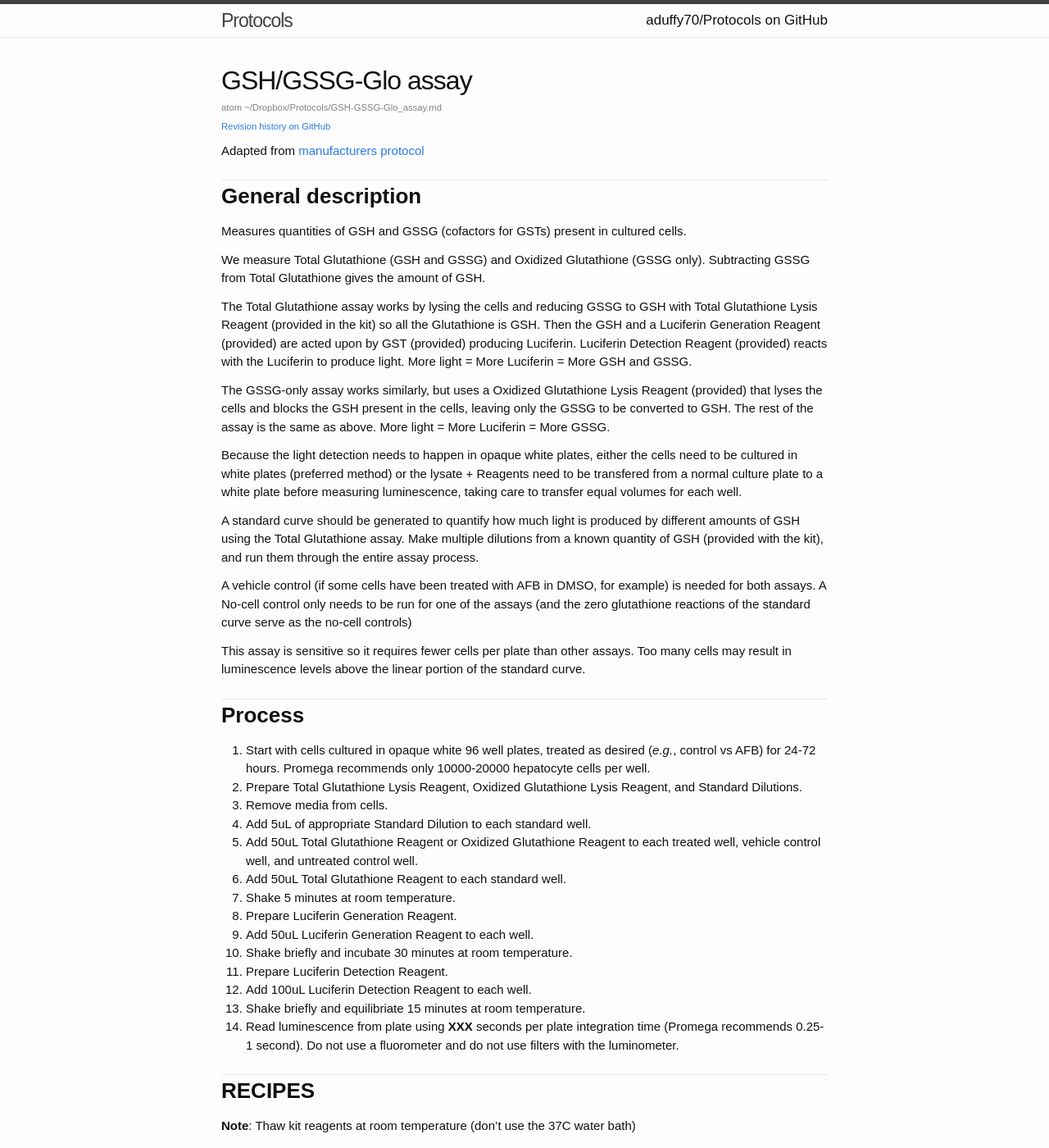
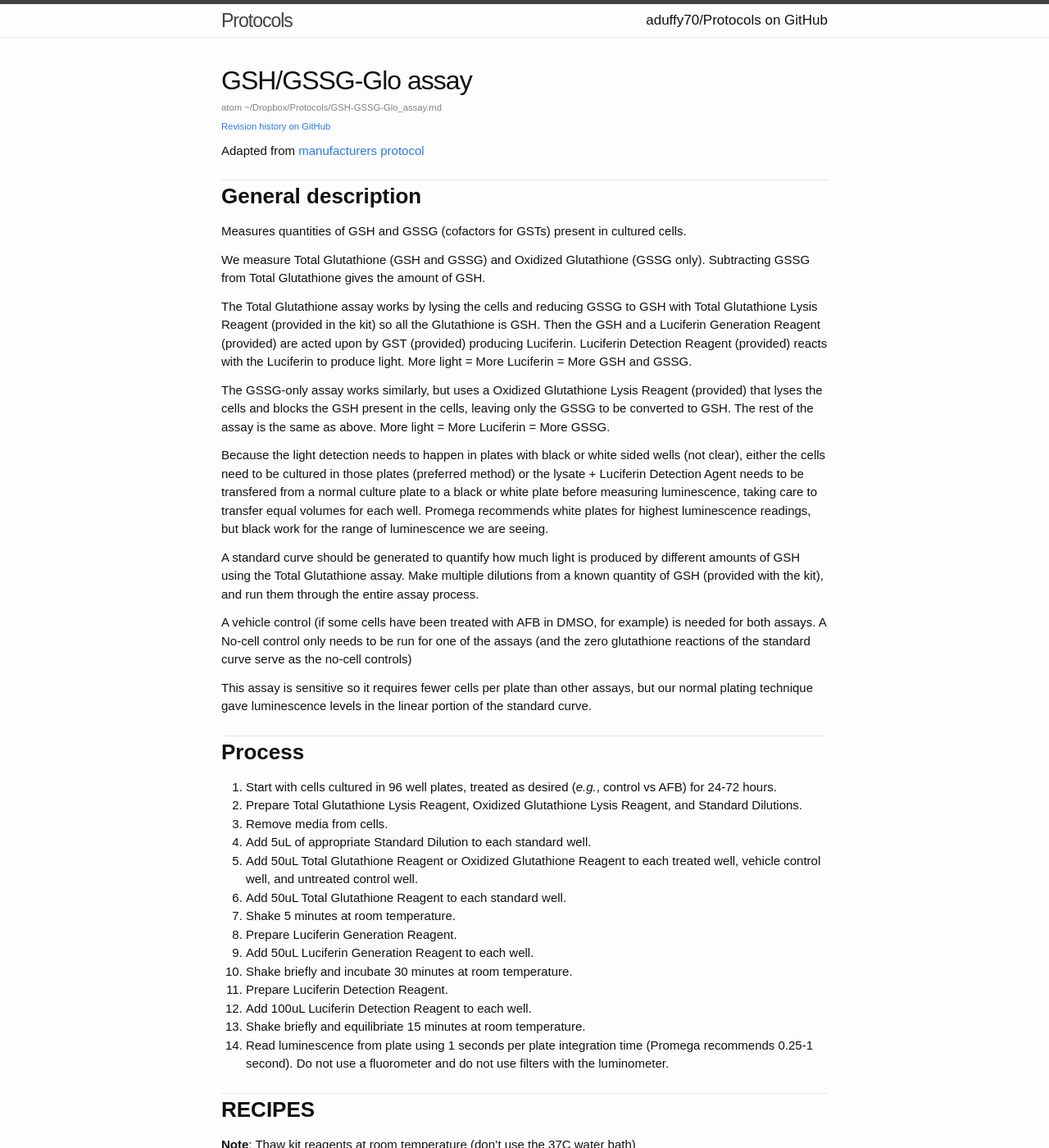
Before and after one commit to aduffy70/Protocols, a Jekyll site: the page built from GSH-GSSG-Glo_assay.md, in a window 1280 px wide and 1400 px high. Shown: the whole window at 82% size. Built offline with Jekyll 4.4.1, drawn with Linux system fonts in a browser that asks for light colours; some web fonts are replaced.

Commit message:
Our normal plating level gives luminescence levels in an acceptable range so we don't need to plate at a lower level. Black plates work, white are optional. Updated the integration time--1 second works.

```diff
--- a/GSH-GSSG-Glo_assay.md
+++ b/GSH-GSSG-Glo_assay.md
@@ -16,17 +16,17 @@ The Total Glutathione assay works by lysing the cells and reducing GSSG to GSH w
 
 The GSSG-only assay works similarly, but uses a Oxidized Glutathione Lysis Reagent (provided) that lyses the cells and blocks the GSH present in the cells, leaving only the GSSG to be converted to GSH. The rest of the assay is the same as above. More light = More Luciferin = More GSSG.
 
-Because the light detection needs to happen in opaque white plates, either the cells need to be cultured in white plates (preferred method) or the lysate + Reagents need to be transfered from a normal culture plate to a white plate before measuring luminescence, taking care to transfer equal volumes for each well.
+Because the light detection needs to happen in plates with black or white sided wells (not clear), either the cells need to be cultured in those plates (preferred method) or the lysate + Luciferin Detection Agent needs to be transfered from a normal culture plate to a black or white plate before measuring luminescence, taking care to transfer equal volumes for each well. Promega recommends white plates for highest luminescence readings, but black work for the range of luminescence we are seeing.
 
 A standard curve should be generated to quantify how much light is produced by different amounts of GSH using the Total Glutathione assay. Make multiple dilutions from a known quantity of GSH (provided with the kit), and run them through the entire assay process.
 
 A vehicle control (if some cells have been treated with AFB in DMSO, for example) is needed for both assays. A No-cell control only needs to be run for one of the assays (and the zero glutathione reactions of the standard curve serve as the no-cell controls)
 
-This assay is sensitive so it requires fewer cells per plate than other assays. Too many cells may result in luminescence levels above the linear portion of the standard curve.
+This assay is sensitive so it requires fewer cells per plate than other assays, but our normal plating technique gave luminescence levels in the linear portion of the standard curve.
 
 # Process
 
-1. Start with cells cultured in opaque white 96 well plates, treated as desired (_e.g._, control vs AFB) for 24-72 hours. Promega recommends only 10000-20000 hepatocyte cells per well.
+1. Start with cells cultured in 96 well plates, treated as desired (_e.g._, control vs AFB) for 24-72 hours.
 1. Prepare Total Glutathione Lysis Reagent, Oxidized Glutathione Lysis Reagent, and Standard Dilutions.
 1. Remove media from cells.
 1. Add 5uL of appropriate Standard Dilution to each standard well.
@@ -39,7 +39,7 @@ This assay is sensitive so it requires fewer cells per plate than other assays.
 1. Prepare Luciferin Detection Reagent.
 1. Add 100uL Luciferin Detection Reagent to each well.
 1. Shake briefly and equilibriate 15 minutes at room temperature.
-1. Read luminescence from plate using __XXX__ seconds per plate integration time (Promega recommends 0.25-1 second). Do not use a fluorometer and do not use filters with the luminometer.
+1. Read luminescence from plate using 1 seconds per plate integration time (Promega recommends 0.25-1 second). Do not use a fluorometer and do not use filters with the luminometer.
 
 
 # RECIPES
```
